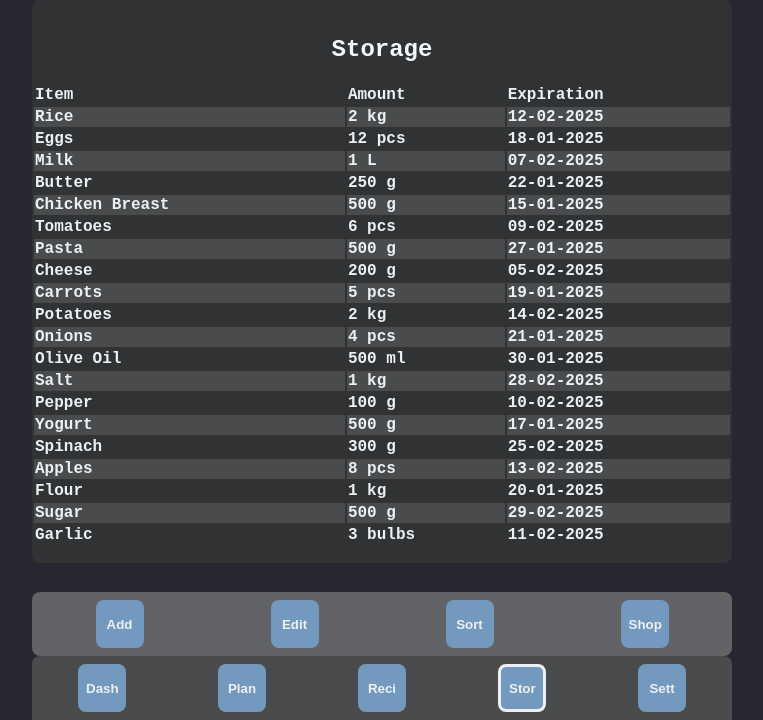
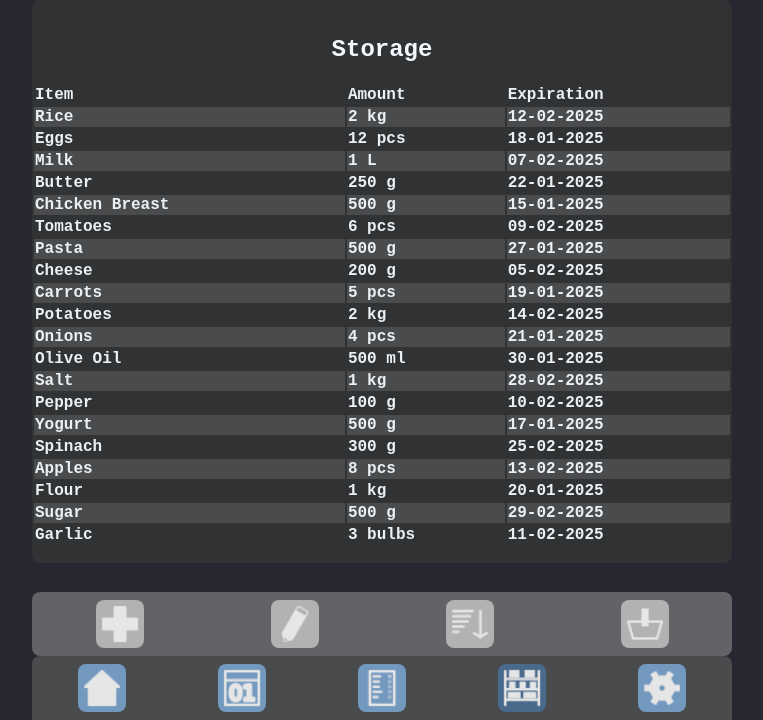
Before and after one commit to zhaky/FoodPlanner, a plain HTML site: page storage.htm in a window 1280 px wide. Shown: the part 80-800 px from the top of the page, without its empty margins (258-1021 px from the left). Drawn offline with Linux system fonts and the light colour scheme.

Commit message:
added icons to all butoons, as well as some change in colors for button, to indicate wether they are active or disabled

```diff
--- a/storage.htm
+++ b/storage.htm
@@ -128,19 +128,19 @@
     </main>
 
     <div class="sub-menu level3">
-        <button class="button button-menu">Add</button>
-        <button class="button button-menu">Edit</button>
-        <button class="button button-menu">Sort</button>
-        <button class="button button-menu">Shop</button>
+        <a class="button button-menu button-inactive" href="add_recipe.htm"><img class="button-icon" src="Icons/add.png" alt=""></a>
+        <a class="button button-menu button-inactive" href="edit_recipe.htm"><img class="button-icon" src="Icons/edit.png" alt=""></a>
+        <a class="button button-menu button-inactive" href="sort_recipes.htm"><img class="button-icon" src="Icons/sort.png" alt=""></a>
+        <a class="button button-menu button-inactive" href="shopping_list.htm"><img class="button-icon" src="Icons/shop.png" alt=""></a>
     </div>
 
     <footer class="level2">
 
-        <button class="button button-menu" id="button-menu_dashboard">Dash</button>
-        <button class="button button-menu" id="button-menu_plan">Plan</button>
-        <button class="button button-menu" id="button-menu_recipes">Reci</button>
-        <button class="button button-menu button-active" id="button-menu_storage">Stor</button>
-        <button class="button button-menu" id="button-menu_settings">Sett</button>
+        <a class="button button-menu" id="button-menu_dashboard"><img class="button-icon" src="Icons/dashboard.png" alt=""></a>
+        <a class="button button-menu" id="button-menu_plan"><img class="button-icon" src="Icons/plan.png" alt=""></a>
+        <a class="button button-menu" id="button-menu_recipes"><img class="button-icon" src="Icons/recipes.png" alt=""></a>
+        <a class="button button-menu button-active" id="button-menu_storage"><img class="button-icon" src="Icons/storage.png" alt=""></a>
+        <a class="button button-menu" id="button-menu_settings"><img class="button-icon" src="Icons/settings.png" alt=""></a>
 
     </footer>
 
--- a/style.css
+++ b/style.css
@@ -6,6 +6,8 @@
     --negativeColor: #BF7373; /*HSB: , 40, 75 */
     --positiveColor: #73BF99; /*HSB: 150, 40, 75 */
     --neutralColor: #7399BF; /*HSB: 210, 40, 75 */
+    --darkNeutralColor: #4A6A8C; /*HSB: 210, 40, 55 */
+    --greyedOutColor: #B2B2B2; /*HSB: 0, 0, 30 */
     --textColor: #EDF0F2; /*HSB: 210, 5, 95 */
     --titleColor: #F2F9FF; /*HSB: 210, 5, 100 */
     --maxWidth: 700px;
@@ -122,20 +124,28 @@ tr:hover {
 
 /* BUTTONS */
 
-button {
+.button {
+    border-style: none;
+    border-width: 3px;
     width: min(3rem);
     height: min(3rem);
     font-weight: 600;
     color: var(--textColor);
     background-color: var(--neutralColor);
-    padding: .5rem;
     margin: .5rem;
     border-style: none;
     border-radius: .5rem;
 }
 
 .button-active {
-    border-style: solid;
-    border-width: 3px;
-    border-color: var(--textColor);
+    background-color: var(--darkNeutralColor);
 }
+
+.button-inactive {
+    background-color: var(--greyedOutColor);
+}
+
+.button-icon {
+    width: 3rem;
+    height: 3rem;
+}
```
Also changed, not shown: index.htm (+5 -5 lines), plan.htm (+8 -8 lines), recipe.htm (+8 -8 lines), settings.htm (+9 -9 lines), Icons/account.png (added), Icons/add.png (added), Icons/config.png (added), Icons/dashboard.png (added), Icons/edit.png (added), Icons/exit.png (added), Icons/help.png (added), Icons/icons.svg (added), Icons/plan.png (added), Icons/recipes.png (added), 4 more files.
